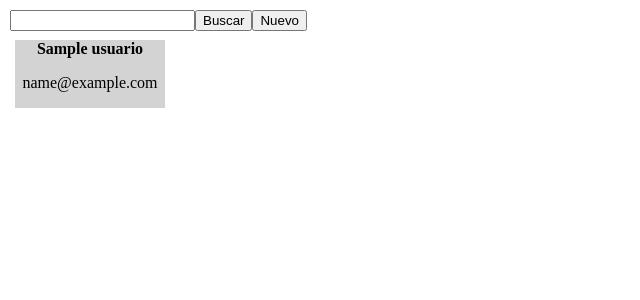
After one commit to RecetasLinkiaDaw2024/code_recetas_php, a PHP site: page /admin/usuarios/view/listado.php in a window 1280 px wide. The commit adds this page. Shown: the top 300 px of the page, without its empty margins (0-640 px from the left). Run offline with PHP 8.4, Linux system fonts and the light colour scheme; tables that the repository leaves empty or names only in its code hold one stand-in row (values such as "Sample post"); data that the repository does not hold is empty.

Commit message:
Primera version pantalla usuarios

```diff
--- a/admin/usuarios/index.php
+++ b/admin/usuarios/index.php
@@ -1,4 +1,4 @@
 <?php
 //archivo index para redirigir a la pantalla base
-require_once (__DIR__."view/listado_datos.php");//TODO: redirigir bien
+require_once (__DIR__."/view/listado.php");//TODO: redirigir bien
 ?>
--- /dev/null
+++ b/admin/usuarios/view/listado.php
@@ -0,0 +1,78 @@
+<?php
+//TODO: seguridad, aplicar para admistrador
+require_once(__DIR__."/../../../data/usuarios.php");
+
+
+
+?>
+<!DOCTYPE html>
+<html lang="es">
+<head>
+<!-- TODO estilos de la aplicacion css -->
+
+<!-- TODO levar estos estilos css estilos-->
+<style>
+
+.resultados_busqueda{
+    display: flex;
+    flex-wrap: wrap;
+    padding: 2px;
+}
+.buscador{
+    display: flex;
+    padding: 2px;
+}
+
+.panel_usuario{
+    background: lightgrey;
+    border: 1px;
+    width: 150px;
+    max-height: 150px;
+    margin: 5px;
+    text-align: center;
+
+
+}
+
+</style>
+</head>
+<body>
+<header>
+        <!-- TODO: insertar la cabecera -->
+</header>
+</body>
+<article>
+    <form action="" method="GET">
+        <div class="buscador">
+            <?php
+                if (isset($_GET['busqueda'])){
+                    echo "<input type=\"text\" name=\"busqueda\" value=\"".$_GET['busqueda']."\">";
+                }else{
+                    echo "<input type=\"text\" name=\"busqueda\">";
+                }
+            ?>
+            <input type="submit" name="buscar" value="Buscar">
+            <input type="submit" name="nuevo" value="Nuevo" onclick="window.location='view/formulario.php';return false;">
+        </div>
+    </form>
+<div class="resultados_busqueda">
+<?php
+        if (isset($_GET['busqueda'])){
+            $usuarios = findUsuarios($_GET['busqueda']);
+        }else{
+            $usuarios = findUsuarios(null);
+        }
+        foreach ($usuarios as $usuario) {
+        echo "<div class=\"panel_usuario\">";
+        echo "<b>".$usuario['nombre']."</b>";
+        echo "<p>".$usuario['email']."</p>";
+        //TODO: poner botones eliminar y editar (font-awesome???)
+        echo "</div>";
+    }
+?>
+</div>
+</article>
+<footer>
+        <!-- TODO: insertar el footer -->
+</footer>
+</html>
```
Also changed, not shown: admin/usuarios/view/formulario.php (added, +50 -0 lines), data/usuarios.php (+10 -11 lines), services/README.md, 1 other file.
